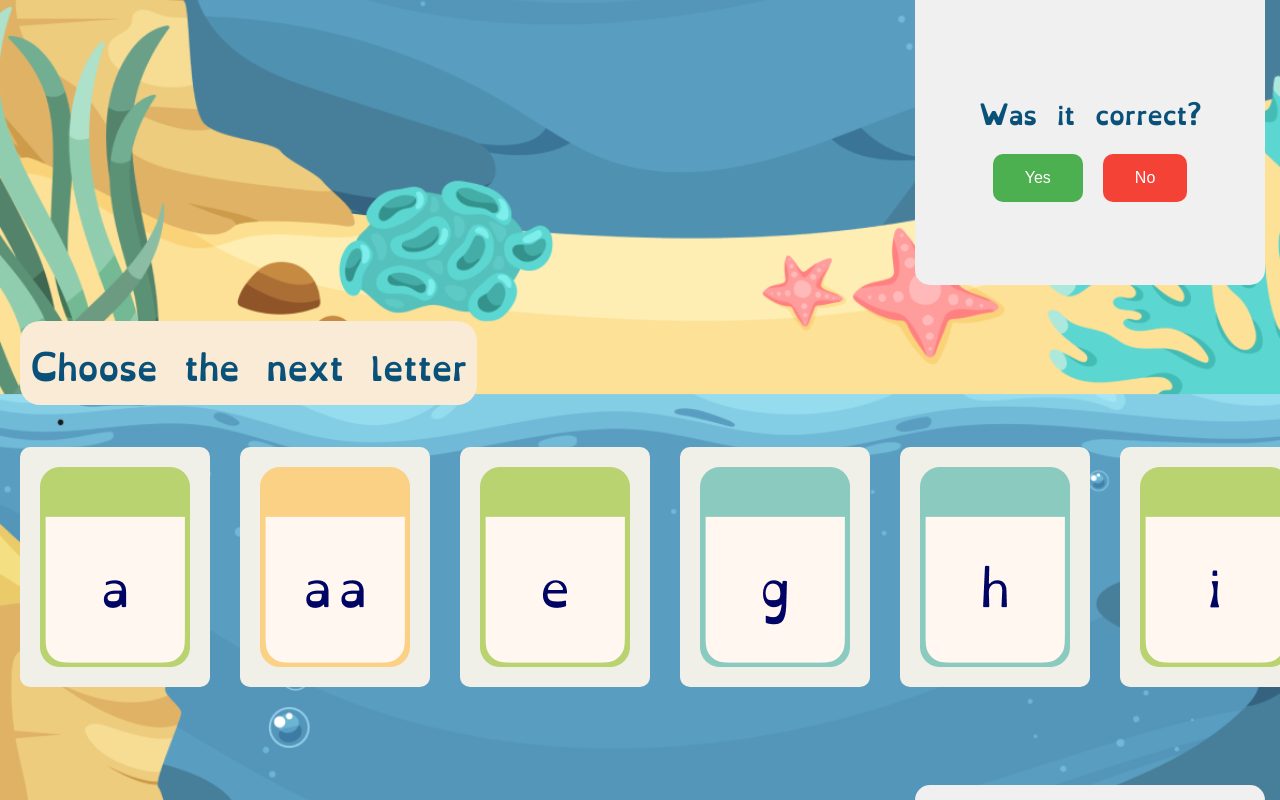
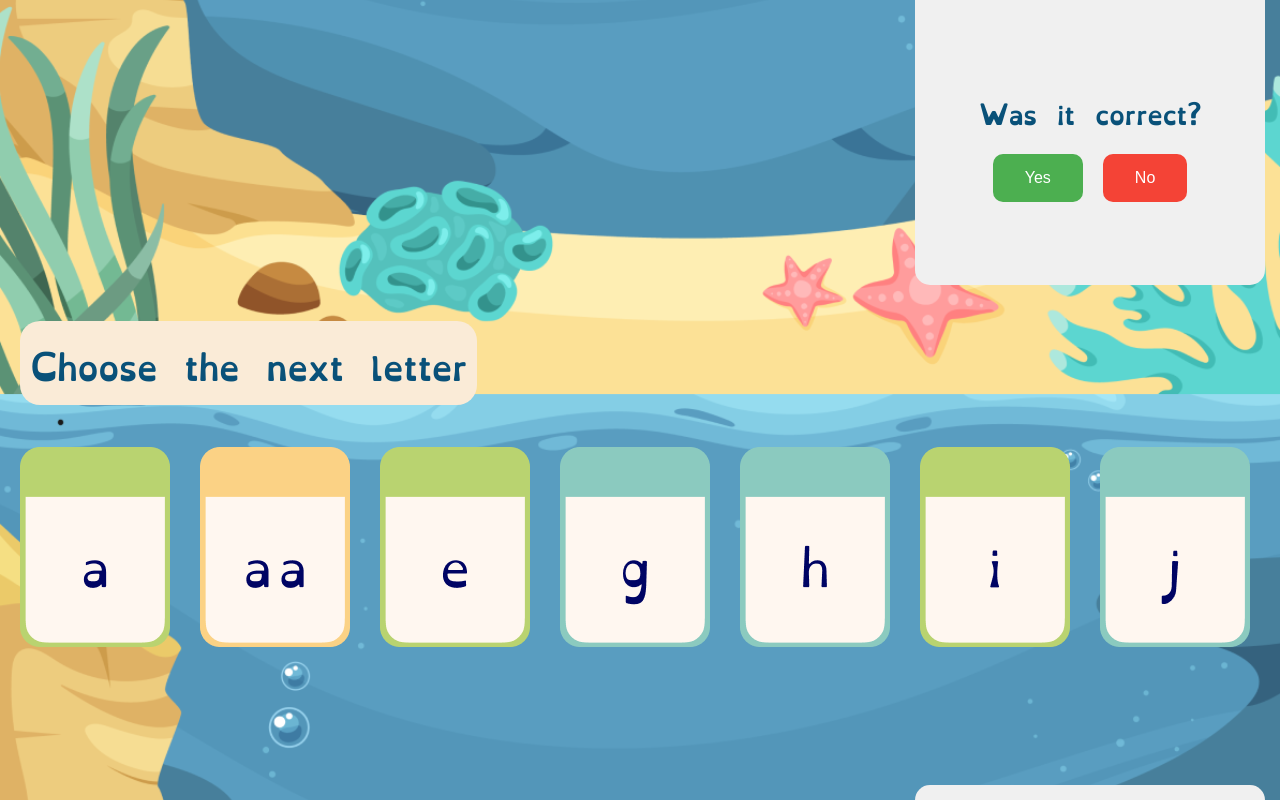
Before and after one commit to ZinebSafira/DIFLA-, a React (Vite) app: page / in a window 1280 px wide. Shown: the part 500-1300 px from the top of the page. Built offline with nearby package versions, Linux system fonts and the light colour scheme.

Commit message:
adjusted card pages so that the letter pages have seperate styling

```diff
--- /dev/null
+++ b/src/App.jsx
@@ -0,0 +1,61 @@
+import React from "react";
+import GameScreen from "./GameScreen.jsx";
+
+const wordCards = [
+  { title: "Raam", image: "/public/raam.png" },
+  { title: "Kaas", image: "/public/cheese.png" },
+  { title: "Kip", image: "/public/chicken.png" },
+  { title: "Vis", image: "/public/fish.png" },
+  { title: "Aap", image: "/public/monkey.png" },
+  { title: "Kaak", image: "/public/jaw.png" },
+  { title: "Mik", image: "/public/raak.png" },
+  { title: "Mes", image: "/public/knife.png" },
+  { title: "Vaas", image: "/public/vase.png" },
+  { title: "Vaar", image: "/public/vaar.png" },
+  { title: "Aas", image: "/public/bait.png" },
+];
+
+const letterCards = [
+  { title: "a", image: "/public/letters/a.png" },
+  { title: "aa", image: "/public/letters/aa.png" },
+  { title: "e", image: "/public/letters/e.png" },
+  { title: "g", image: "/public/letters/g.png" },
+  { title: "h", image: "/public/letters/h.png" },
+  { title: "i", image: "/public/letters/i.png" },
+  { title: "j", image: "/public/letters/j.png" },
+  { title: "k", image: "/public/letters/k.png" },
+  { title: "l", image: "/public/letters/l.png" },
+  { title: "m", image: "/public/letters/m.png" },
+  { title: "n", image: "/public/letters/n.png" },
+  { title: "o", image: "/public/letters/o.png" },
+  { title: "p", image: "/public/letters/p.png" },
+  { title: "r", image: "/public/letters/r.png" },
+  { title: "s", image: "/public/letters/s.png" },
+  { title: "t", image: "/public/letters/t.png" },
+  { title: "u", image: "/public/letters/u.png" },
+  { title: "v", image: "/public/letters/v.png" },
+  { title: "w", image: "/public/letters/w.png" },
+  { title: "z", image: "/public/letters/z.png" },
+];
+
+function App() {
+  return (
+    <div>
+      <GameScreen
+        title="Choose the next word"
+        sliderData={wordCards}
+        showSliderTitles={true}
+        useLetterCardStyling={false}
+      />
+
+      <GameScreen
+        title="Choose the next letter"
+        sliderData={letterCards}
+        showSliderTitles={false}
+        useLetterCardStyling={true}
+      />
+    </div>
+  );
+}
+
+export default App;
--- a/src/GameScreen.jsx
+++ b/src/GameScreen.jsx
@@ -3,14 +3,23 @@ import "./GameScreen.css";
 import Slider from "./components/Slider.jsx";
 import CorrectPrompt from "./components/CorrectPrompt.jsx";
 
-const GameScreen = ({ title, sliderData, showSliderTitles }) => {
+function GameScreen({
+  title,
+  sliderData,
+  showSliderTitles,
+  useLetterCardStyling,
+}) {
   return (
     <div className="game-screen">
       <h1 className="title">{title}</h1>
-      <Slider cardsData={sliderData} showTitles={showSliderTitles} />
+      <Slider
+        cardsData={sliderData}
+        showTitles={showSliderTitles}
+        useLetterCardStyling={useLetterCardStyling} // Specify true or false here
+      />
       <CorrectPrompt />
     </div>
   );
-};
+}
 
 export default GameScreen;
--- a/src/components/Card.css
+++ b/src/components/Card.css
@@ -7,9 +7,18 @@
   flex-direction: column;
 }
 
+.letter-card {
+  transition: transform ease 0.5s;
+  display: flex;
+  flex-direction: column;
+}
+
 .card:hover {
   transform: scale(1.1);
   background-color: #cfcec7;
+}
+.letter-card:hover {
+  transform: scale(1.1);
 }
 
 .selected {
@@ -17,6 +26,10 @@
   background-color: #cfcec7;
 }
 
+.letter-card-selected {
+  scale: 1.1;
+}
+
 .card-title {
   text-align: center;
   margin-top: auto;
--- a/src/components/Card.jsx
+++ b/src/components/Card.jsx
@@ -1,13 +1,24 @@
 import React from "react";
 import "./Card.css";
 
-const Card = ({ image, title, isSelected, onClick, showTitle }) => {
+function Card({
+  image,
+  title,
+  isSelected,
+  onClick,
+  showTitle,
+  useLetterCardStyling,
+  selectedClassName, // New prop for the selected class name
+}) {
+  const cardClass = useLetterCardStyling ? "letter-card" : "card";
+  const selectedClass = isSelected ? "letter-card-selected" : "";
+
   return (
-    <div className={`card ${isSelected ? "selected" : ""}`} onClick={onClick}>
+    <div className={`${cardClass} ${selectedClass}`} onClick={onClick}>
       <img src={image} alt={title} />
       {showTitle && <p className="card-title">{title}</p>}
     </div>
   );
-};
+}
 
 export default Card;
--- a/src/components/CorrectPrompt.jsx
+++ b/src/components/CorrectPrompt.jsx
@@ -1,7 +1,7 @@
 import React from "react";
 import "./CorrectPrompt.css";
 
-const CorrectPrompt = () => {
+function CorrectPrompt() {
   return (
     <div className="correct-prompt">
       <h2>Was it correct?</h2>
@@ -11,6 +11,6 @@ const CorrectPrompt = () => {
       </div>
     </div>
   );
-};
+}
 
 export default CorrectPrompt;
--- a/src/components/Slider.jsx
+++ b/src/components/Slider.jsx
@@ -2,7 +2,8 @@ import React, { useState } from "react";
 import "./Slider.css";
 import Card from "./Card.jsx";
 
-const Slider = ({ cardsData, showTitles = true }) => {
+function Slider({ cardsData, showTitles = true, useLetterCardStyling }) {
+  // Include useLetterCardStyling as a parameter
   const [selectedCard, setSelectedCard] = useState(null);
 
   const handleCardClick = (title) => {
@@ -28,10 +29,11 @@ const Slider = ({ cardsData, showTitles = true }) => {
           isSelected={selectedCard === card.title}
           onClick={() => handleCardClick(card.title)}
           showTitle={showTitles}
+          useLetterCardStyling={useLetterCardStyling} // Pass useLetterCardStyling prop to Card
         />
       ))}
     </div>
   );
-};
+}
 
 export default Slider;
--- a/src/main.jsx
+++ b/src/main.jsx
@@ -1,56 +1,9 @@
 import React from "react";
 import ReactDOM from "react-dom/client";
-import GameScreen from "./GameScreen.jsx";
-
-const wordCards = [
-  { title: "Raam", image: "/public/raam.png" },
-  { title: "Kaas", image: "/public/cheese.png" },
-  { title: "Kip", image: "/public/chicken.png" },
-  { title: "Vis", image: "/public/fish.png" },
-  { title: "Aap", image: "/public/monkey.png" },
-  { title: "Kaak", image: "/public/jaw.png" },
-  { title: "Mik", image: "/public/raak.png" },
-  { title: "Mes", image: "/public/knife.png" },
-  { title: "Vaas", image: "/public/vase.png" },
-  { title: "Vaar", image: "/public/vaar.png" },
-  { title: "Aas", image: "/public/bait.png" },
-];
-
-const letterCards = [
-  { title: "a", image: "/public/letters/a.png" },
-  { title: "aa", image: "/public/letters/aa.png" },
-  { title: "e", image: "/public/letters/e.png" },
-  { title: "g", image: "/public/letters/g.png" },
-  { title: "h", image: "/public/letters/h.png" },
-  { title: "i", image: "/public/letters/i.png" },
-  { title: "j", image: "/public/letters/j.png" },
-  { title: "k", image: "/public/letters/k.png" },
-  { title: "l", image: "/public/letters/l.png" },
-  { title: "m", image: "/public/letters/m.png" },
-  { title: "n", image: "/public/letters/n.png" },
-  { title: "o", image: "/public/letters/o.png" },
-  { title: "p", image: "/public/letters/p.png" },
-  { title: "r", image: "/public/letters/r.png" },
-  { title: "s", image: "/public/letters/s.png" },
-  { title: "t", image: "/public/letters/t.png" },
-  { title: "u", image: "/public/letters/u.png" },
-  { title: "v", image: "/public/letters/v.png" },
-  { title: "w", image: "/public/letters/w.png" },
-  { title: "z", image: "/public/letters/z.png" },
-];
+import App from "./App.jsx";
 
 ReactDOM.createRoot(document.getElementById("root")).render(
   <React.StrictMode>
-    <GameScreen
-      title="Choose the next word"
-      sliderData={wordCards}
-      showSliderTitles={true}
-    />
-
-    <GameScreen
-      title="Choose the next letter"
-      sliderData={letterCards}
-      showSliderTitles={false}
-    />
+    <App />
   </React.StrictMode>
 );
```
